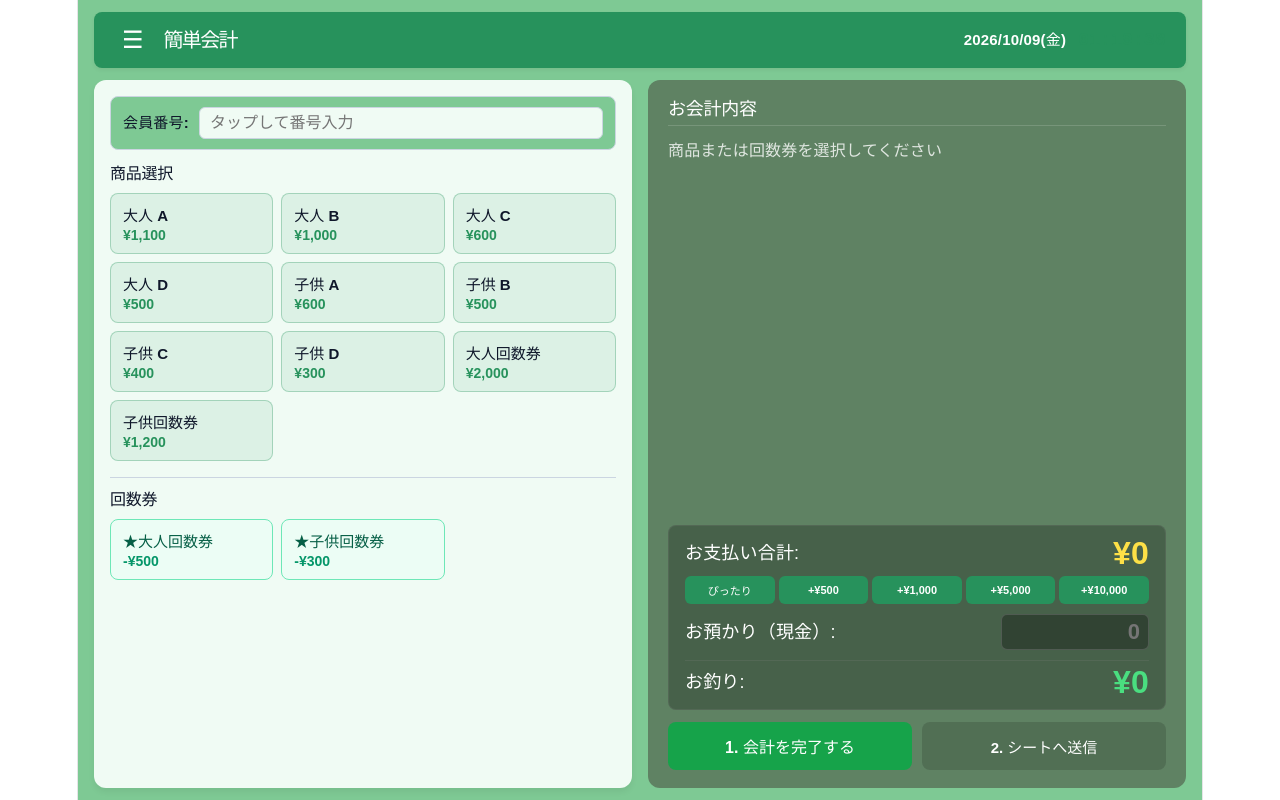
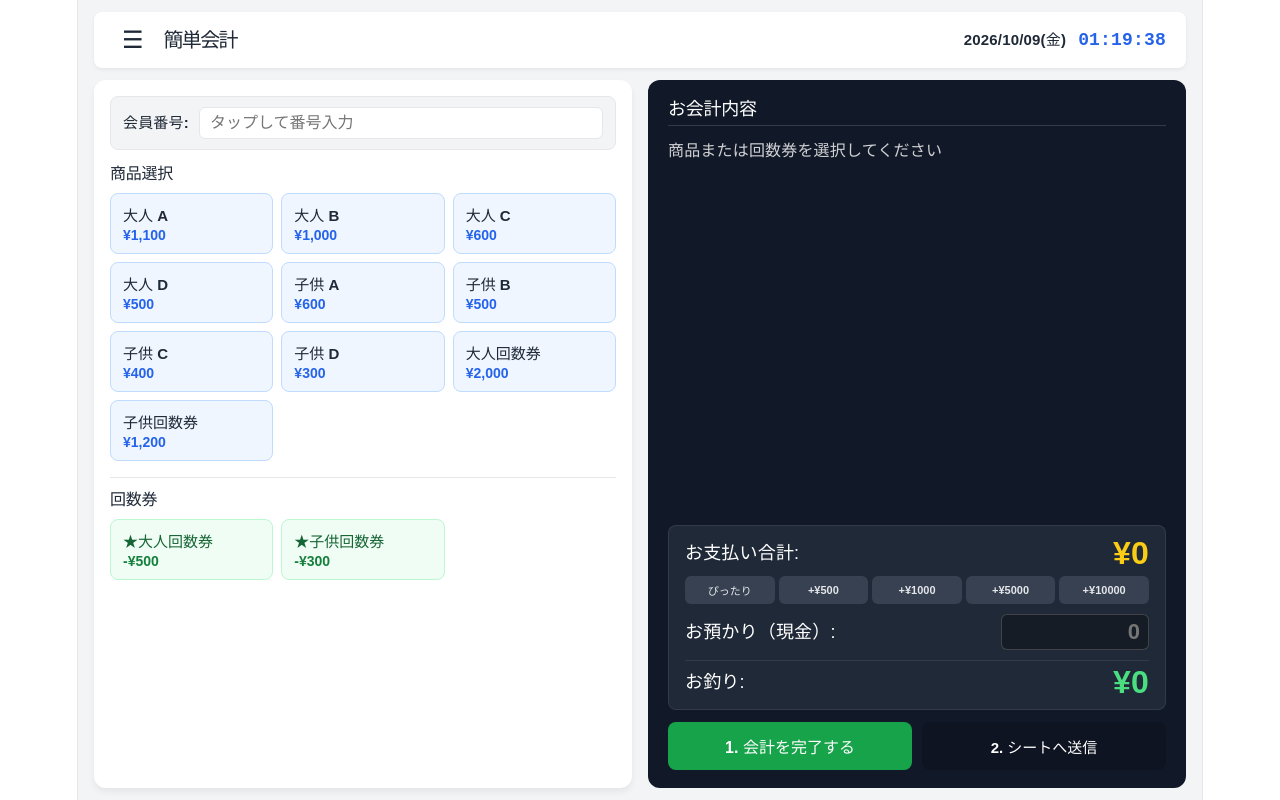
Before and after one commit to Fei-0115/dokorakukaikei-o0o0, a React (Vite) app: page / in a window 1280 px wide. Built offline with nearby package versions, Linux system fonts and the light colour scheme.

Commit message:
スマホ対応レイアウトの適用

```diff
--- a/src/App.tsx
+++ b/src/App.tsx
@@ -282,10 +282,10 @@ export default function App() {
 
   const [showGasGuide, setShowGasGuide] = useState<boolean>(false);
 
-  // カラーモード状態 ＆ 画像再現初期カラー（グリーン系）
+  // カラーモード状態（初期設定を「light」に変更）
   const [themeMode, setThemeMode] = useState<ThemeMode>(() => {
     const saved = localStorage.getItem('pos_theme');
-    return (saved as ThemeMode) || 'custom';
+    return (saved as ThemeMode) || 'light';
   });
 
   const [customPrimary, setCustomPrimary] = useState<string>(() => {
@@ -491,7 +491,7 @@ export default function App() {
       setTaxRate(10);
       setUseSpreadsheet(true);
       setGasUrl(DEFAULT_GAS_URL);
-      setThemeMode('custom');
+      setThemeMode('light');
       setCustomPrimary('#27925c');
       setCustomSecondary('#5f8263');
       setCustomBg('#7ec994');
@@ -1037,7 +1037,7 @@ export default function App() {
                   textAlign: 'center'
                 }}
               >
-                +¥1,000
+                +¥1000
               </button>
               <button
                 onClick={() => addReceivedAmount(5000)}
@@ -1053,7 +1053,7 @@ export default function App() {
                   textAlign: 'center'
                 }}
               >
-                +¥5,000
+                +¥5000
               </button>
               <button
                 onClick={() => addReceivedAmount(10000)}
@@ -1069,7 +1069,7 @@ export default function App() {
                   textAlign: 'center'
                 }}
               >
-                +¥10,000
+                +¥10000
               </button>
             </div>
 
@@ -1209,9 +1209,9 @@ export default function App() {
             <div style={{ display: 'grid', gridTemplateColumns: 'repeat(5, 1fr)', gap: '4px', marginBottom: '12px' }}>
               <button onClick={() => setReceivedAmount(totalAmount)} style={{ backgroundColor: '#e2e8f0', border: '1px solid #cbd5e1', borderRadius: '6px', padding: '6px 0', fontSize: '10px', fontWeight: 'bold', cursor: 'pointer' }}>ぴったり</button>
               <button onClick={() => addReceivedAmount(500)} style={{ backgroundColor: '#e2e8f0', border: '1px solid #cbd5e1', borderRadius: '6px', padding: '6px 0', fontSize: '10px', fontWeight: 'bold', cursor: 'pointer' }}>+500</button>
-              <button onClick={() => addReceivedAmount(1000)} style={{ backgroundColor: '#e2e8f0', border: '1px solid #cbd5e1', borderRadius: '6px', padding: '6px 0', fontSize: '10px', fontWeight: 'bold', cursor: 'pointer' }}>+1千</button>
-              <button onClick={() => addReceivedAmount(5000)} style={{ backgroundColor: '#e2e8f0', border: '1px solid #cbd5e1', borderRadius: '6px', padding: '6px 0', fontSize: '10px', fontWeight: 'bold', cursor: 'pointer' }}>+5千</button>
-              <button onClick={() => addReceivedAmount(10000)} style={{ backgroundColor: '#fef08a', border: '1px solid #fde047', borderRadius: '6px', padding: '6px 0', fontSize: '10px', fontWeight: 'bold', cursor: 'pointer' }}>+1万</button>
+              <button onClick={() => addReceivedAmount(1000)} style={{ backgroundColor: '#e2e8f0', border: '1px solid #cbd5e1', borderRadius: '6px', padding: '6px 0', fontSize: '10px', fontWeight: 'bold', cursor: 'pointer' }}>+1000</button>
+              <button onClick={() => addReceivedAmount(5000)} style={{ backgroundColor: '#e2e8f0', border: '1px solid #cbd5e1', borderRadius: '6px', padding: '6px 0', fontSize: '10px', fontWeight: 'bold', cursor: 'pointer' }}>+5000</button>
+              <button onClick={() => addReceivedAmount(10000)} style={{ backgroundColor: '#fef08a', border: '1px solid #fde047', borderRadius: '6px', padding: '6px 0', fontSize: '10px', fontWeight: 'bold', cursor: 'pointer' }}>+10000</button>
             </div>
             <div style={{ display: 'grid', gridTemplateColumns: 'repeat(3, 1fr)', gap: '8px', marginBottom: '8px' }}>
               {['1', '2', '3', '4', '5', '6', '7', '8', '9'].map((num) => (
@@ -1491,7 +1491,7 @@ export default function App() {
               </div>
             )}
 
-            {/* TAB 2: カラーモードの編集（スライダー削除済み） */}
+            {/* TAB 2: カラーモードの編集 */}
             {activeTab === 'theme' && (
               <div style={{ display: 'flex', flexDirection: 'column', gap: '12px', marginBottom: '20px', textAlign: 'left' }}>
                 <h3 style={{ fontSize: '15px', fontWeight: 'bold', color: '#1f2937', margin: 0, textAlign: 'left' }}>テーマカラーの選択</h3>
@@ -1546,7 +1546,7 @@ export default function App() {
                   {themeMode === 'custom' && <span style={{ color: '#2563eb', fontWeight: 'bold', fontSize: '18px' }}>✓</span>}
                 </button>
 
-                {/* カスタムカラーピッカー（シンプル＆スライダーなし） */}
+                {/* カスタムカラーピッカー */}
                 {themeMode === 'custom' && (
                   <div style={{ backgroundColor: '#f8fafc', border: '1px solid #cbd5e1', borderRadius: '10px', padding: '14px', marginTop: '4px', display: 'flex', flexDirection: 'column', gap: '14px' }}>
                     <div style={{ fontWeight: 'bold', fontSize: '14px', color: '#1e293b' }}>オリジナル配色の自由作成</div>
```
